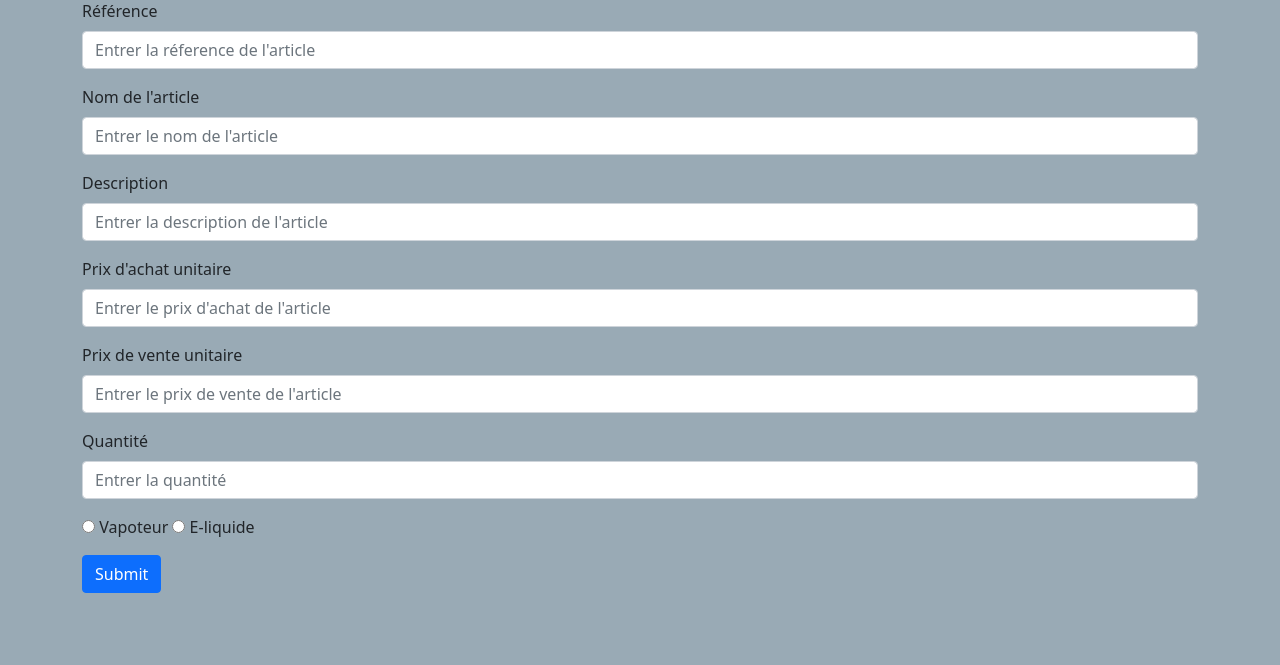
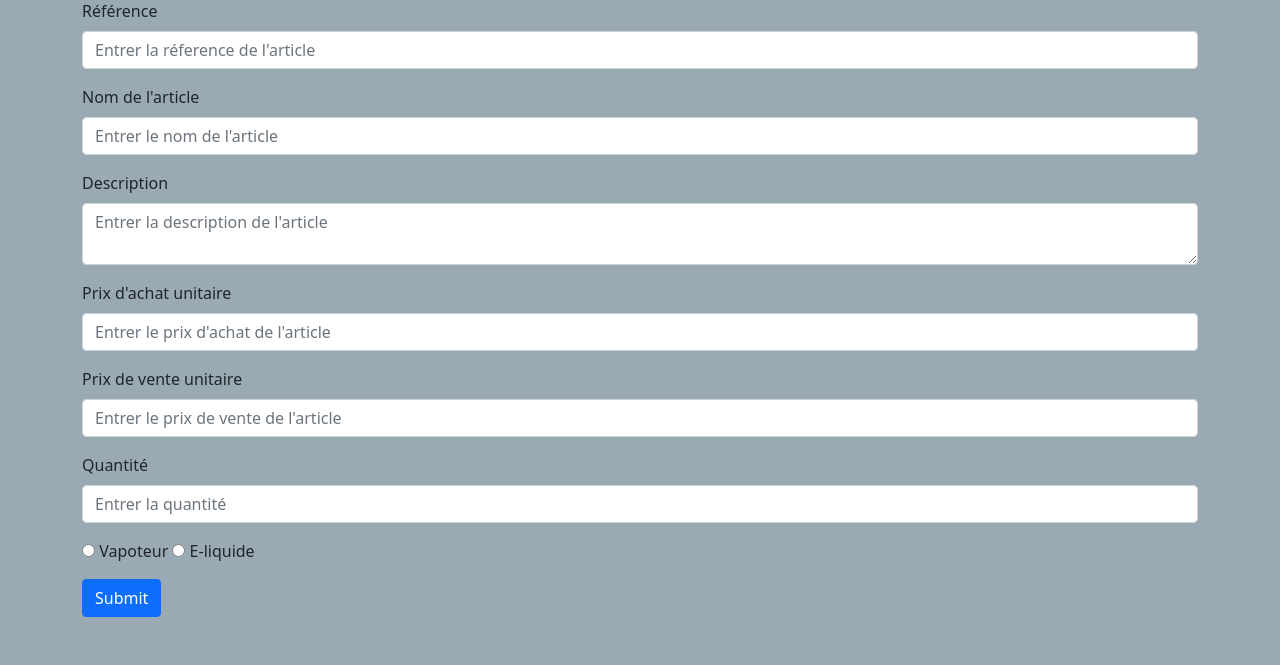
Before and after one commit to AllanTur/Sprint_06, a PHP site: page / in a window 1280 px wide. Shown: the part 183-848 px from the top of the page. Before the commit the page ends 776 px from the top, so only its background shows below. Run offline with PHP 8.4, Linux system fonts and the light colour scheme; data that the repository does not hold is empty.

Commit message:
modif_descrip

```diff
--- a/index.php
+++ b/index.php
@@ -52,7 +52,7 @@
 
             <div class="mb-3">
                 <label class="form-label">Description</label>
-                <input type="text" class="form-control" placeholder="Entrer la description de l'article" name="description" autocomplete="off" required>
+                <textarea type="text" class="form-control" placeholder="Entrer la description de l'article" name="description" autocomplete="off"></textarea>
             </div>
 
             <div class="mb-3">
```
